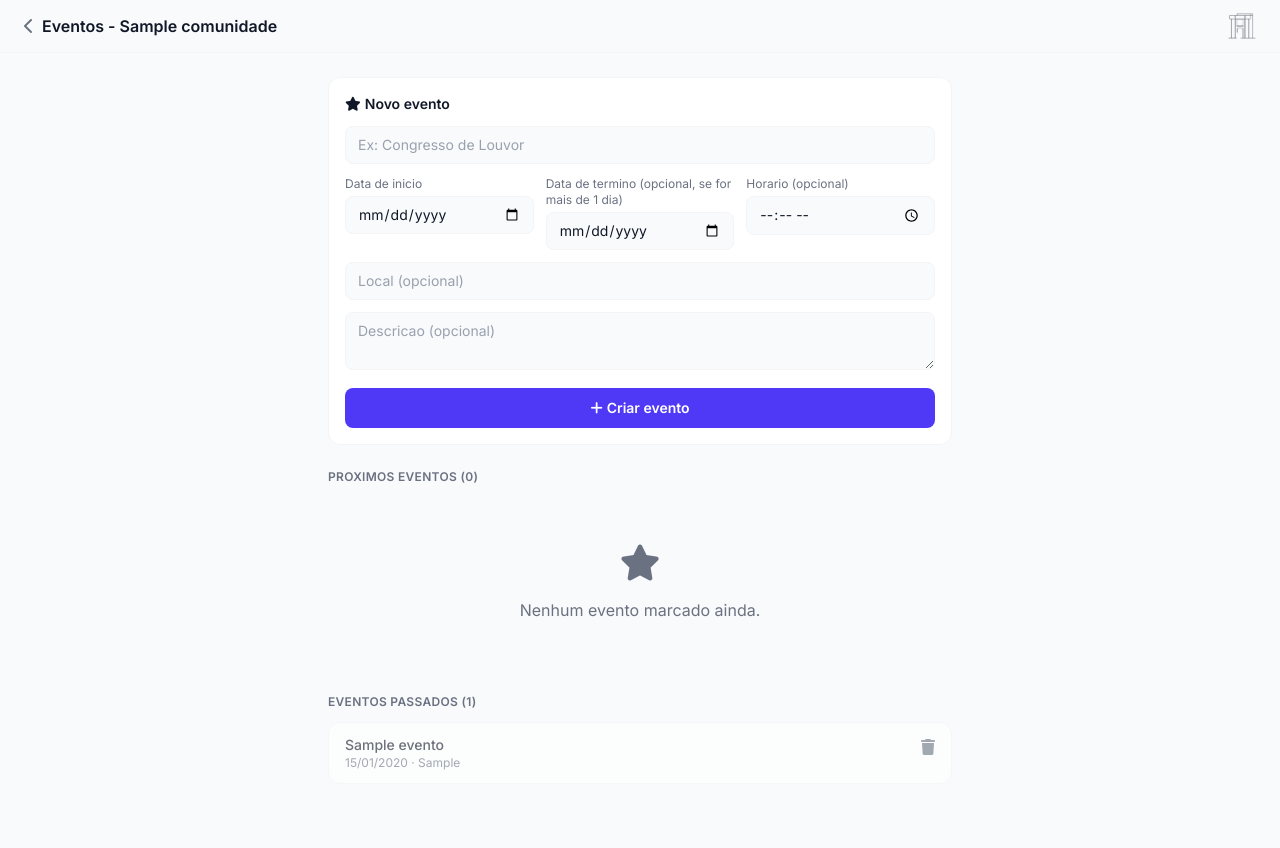
After one commit to swerdne/Swerdne_Piba, a Flask app: page /comunidade/1/eventos in a window 1280 px wide. The commit adds this page. Run offline with Flask 3, Linux system fonts and the light colour scheme; a user stored in the database is signed in; tables that the repository leaves empty hold one stand-in row (values such as "Sample post"); some libraries are stand-ins or nearby versions.

Commit message:
Adiciona aba de Eventos pontuais na comunidade
Novo conceito, separado de Escala: eventos pontuais da comunidade
(congresso, conferencia, culto especial) que nao sao ensaio/culto de
rotina de um ministerio -- so nome, data (com opcao de fim, pra
eventos de varios dias), horario, local e descricao, sem escalacao.
Qualquer vinculado a comunidade ve a lista (separada em proximos e
passados); so admin cria e exclui.

Co-Authored-By: Claude Sonnet 5 <noreply@anthropic.com>

```diff
--- a/app/comunidade/forms.py
+++ b/app/comunidade/forms.py
@@ -1,7 +1,7 @@
 """Formularios Flask-WTF do modulo comunidade."""
 from flask_wtf import FlaskForm
 from flask_wtf.file import FileField, FileAllowed, FileSize
-from wtforms import StringField, TextAreaField, SubmitField, DateField
+from wtforms import StringField, TextAreaField, SubmitField, DateField, TimeField
 from wtforms.validators import DataRequired, Length, Optional, Email
 
 
@@ -39,3 +39,13 @@ class CicloDisponibilidadeForm(FlaskForm):
 class AcaoForm(FlaskForm):
     """Form vazio, usado so para validar o token CSRF em acoes simples (excluir)."""
     pass
+
+
+class EventoForm(FlaskForm):
+    nome = StringField("Nome do evento", validators=[DataRequired(), Length(max=120)])
+    descricao = TextAreaField("Descricao (opcional)", validators=[Optional(), Length(max=2000)])
+    data = DateField("Data de inicio", validators=[DataRequired()])
+    data_fim = DateField("Data de termino (opcional, se for mais de 1 dia)", validators=[Optional()])
+    horario = TimeField("Horario (opcional)", validators=[Optional()])
+    local = StringField("Local (opcional)", validators=[Optional(), Length(max=200)])
+    submit = SubmitField("Criar evento")
--- a/app/comunidade/routes.py
+++ b/app/comunidade/routes.py
@@ -11,8 +11,8 @@ from werkzeug.utils import secure_filename
 
 from app.extensions import db
 from app.comunidade import bp
-from app.comunidade.forms import ComunidadeForm, MembroDiretorioForm, CicloDisponibilidadeForm, AcaoForm
-from app.comunidade.models import Comunidade, UsuarioComunidade, PAPEIS_COMUNIDADE, criar_comunidade
+from app.comunidade.forms import ComunidadeForm, MembroDiretorioForm, CicloDisponibilidadeForm, AcaoForm, EventoForm
+from app.comunidade.models import Comunidade, UsuarioComunidade, PAPEIS_COMUNIDADE, Evento, criar_comunidade
 from app.ministerio.models import Ministerio
 from app.auth.models import User
 from app.notificacoes import Notificacao
@@ -601,6 +601,69 @@ def lideres(comunidade_id):
     return render_template("comunidade/lideres.html", comunidade=comunidade, lideres=lista_lideres)
 
 
+@bp.route("/<int:comunidade_id>/eventos", methods=["GET", "POST"])
+@login_required
+def eventos(comunidade_id):
+    """Eventos pontuais da comunidade (conferencia, culto especial etc.) --
+    diferente de Escala, que e ensaio/culto de rotina escalado por
+    Ministerio (ver Evento em models.py). Qualquer vinculado ve a lista;
+    so admin cria/exclui."""
+    comunidade, eh_dono = _comunidade_visivel_ou_404(comunidade_id)
+    form = EventoForm()
+
+    if form.validate_on_submit():
+        if not eh_dono:
+            flash("Apenas administradores podem criar eventos.", "danger")
+            return redirect(url_for("comunidade.eventos", comunidade_id=comunidade.id))
+
+        evento = Evento(
+            comunidade_id=comunidade.id,
+            nome=form.nome.data.strip(),
+            descricao=(form.descricao.data or "").strip() or None,
+            data=form.data.data,
+            data_fim=form.data_fim.data,
+            horario=form.horario.data,
+            local=(form.local.data or "").strip() or None,
+        )
+        db.session.add(evento)
+        db.session.commit()
+        flash(f'Evento "{evento.nome}" criado!', "success")
+        return redirect(url_for("comunidade.eventos", comunidade_id=comunidade.id))
+
+    hoje = date.today()
+    todos_eventos = Evento.query.filter_by(comunidade_id=comunidade.id).order_by(Evento.data).all()
+    proximos = [e for e in todos_eventos if (e.data_fim or e.data) >= hoje]
+    passados = [e for e in reversed(todos_eventos) if (e.data_fim or e.data) < hoje]
+
+    return render_template(
+        "comunidade/eventos.html",
+        comunidade=comunidade,
+        eh_dono=eh_dono,
+        form=form,
+        proximos=proximos,
+        passados=passados,
+        acao_form=AcaoForm(),
+    )
+
+
+@bp.route("/<int:comunidade_id>/eventos/<int:evento_id>/excluir", methods=["POST"])
+@login_required
+def excluir_evento(comunidade_id, evento_id):
+    comunidade = _comunidade_do_usuario_ou_404(comunidade_id)
+    evento = Evento.query.filter_by(id=evento_id, comunidade_id=comunidade.id).first_or_404()
+    form = AcaoForm()
+
+    if not form.validate_on_submit():
+        flash("Acao invalida.", "danger")
+        return redirect(url_for("comunidade.eventos", comunidade_id=comunidade.id))
+
+    nome = evento.nome
+    db.session.delete(evento)
+    db.session.commit()
+    flash(f'Evento "{nome}" excluido.', "success")
+    return redirect(url_for("comunidade.eventos", comunidade_id=comunidade.id))
+
+
 @bp.route("/<int:comunidade_id>/escalados")
 @login_required
 def escalados(comunidade_id):
--- a/app/templates/comunidade/detalhe.html
+++ b/app/templates/comunidade/detalhe.html
@@ -70,6 +70,11 @@
                 <i class="fa-solid fa-user-tie {{ tema.text_secondary }}"></i>
                 <span class="text-sm {{ tema.text_primary }}">Lideres</span>
             </a>
+            <a href="{{ url_for('comunidade.eventos', comunidade_id=comunidade.id) }}"
+               class="flex items-center gap-2 {{ tema.card_bg }} border {{ tema.card_border }} rounded-xl px-4 py-3 {{ tema.card_bg_hover }} transition">
+                <i class="fa-solid fa-star {{ tema.text_secondary }}"></i>
+                <span class="text-sm {{ tema.text_primary }}">Eventos</span>
+            </a>
         </div>
 
         <div class="flex items-center justify-between">
--- /dev/null
+++ b/app/templates/comunidade/eventos.html
@@ -0,0 +1,150 @@
+{% extends "base.html" %}
+{% block title %}Eventos - {{ comunidade.nome }}{% endblock %}
+
+{% block head %}
+<link rel="preconnect" href="https://fonts.googleapis.com">
+<link href="https://fonts.googleapis.com/css2?family=Inter:wght@400;500;600;700&display=swap" rel="stylesheet">
+<link rel="stylesheet" href="https://cdnjs.cloudflare.com/ajax/libs/font-awesome/6.5.2/css/all.min.css">
+<style>
+    #comunidade-app { font-family: 'Inter', ui-sans-serif, system-ui, sans-serif; }
+</style>
+{% endblock %}
+
+{% from "_macros.html" import logo_inicio %}
+{% block content %}
+<div id="comunidade-app" class="min-h-screen {{ tema.page_bg }} {{ tema.text_primary }}">
+
+    <header class="border-b {{ tema.header_border }} px-4 sm:px-6 py-3 flex items-center justify-between gap-4">
+        <a href="{{ url_for('comunidade.detalhe', comunidade_id=comunidade.id) }}" class="flex items-center gap-2 min-w-0 group" aria-label="Voltar">
+            <i class="fa-solid fa-chevron-left {{ tema.text_secondary }} {{ tema.icon_hover }} transition shrink-0"></i>
+            <span class="font-semibold {{ tema.text_primary }} truncate">Eventos - {{ comunidade.nome }}</span>
+        </a>
+        {{ logo_inicio(tema) }}
+    </header>
+
+    <main class="px-4 sm:px-6 py-6 pb-16 max-w-2xl mx-auto space-y-6">
+
+        {% if eh_dono %}
+        <div class="{{ tema.card_bg }} border {{ tema.card_border }} rounded-xl p-4">
+            <h2 class="text-sm font-semibold {{ tema.text_primary }} mb-3">
+                <i class="fa-solid fa-star mr-1"></i>Novo evento
+            </h2>
+            <form method="POST" class="space-y-3">
+                {{ form.hidden_tag() }}
+                <div>
+                    {{ form.nome(
+                        placeholder="Ex: Congresso de Louvor",
+                        class_="w-full " ~ tema.page_bg ~ " border " ~ tema.card_border ~ " rounded-lg px-3 py-2 text-sm " ~ tema.text_primary ~ " " ~ tema.placeholder ~ " focus:outline-none focus:ring-2 " ~ tema.focus_ring
+                    ) }}
+                    {% for erro in form.nome.errors %}<p class="text-xs text-red-400 mt-1">{{ erro }}</p>{% endfor %}
+                </div>
+                <div class="grid grid-cols-2 sm:grid-cols-3 gap-3">
+                    <div>
+                        {{ form.data.label(class_="block text-xs " ~ tema.text_secondary ~ " mb-1") }}
+                        {{ form.data(class_="w-full " ~ tema.page_bg ~ " border " ~ tema.card_border ~ " rounded-lg px-3 py-2 text-sm " ~ tema.text_primary ~ " focus:outline-none focus:ring-2 " ~ tema.focus_ring) }}
+                        {% for erro in form.data.errors %}<p class="text-xs text-red-400 mt-1">{{ erro }}</p>{% endfor %}
+                    </div>
+                    <div>
+                        {{ form.data_fim.label(class_="block text-xs " ~ tema.text_secondary ~ " mb-1") }}
+                        {{ form.data_fim(class_="w-full " ~ tema.page_bg ~ " border " ~ tema.card_border ~ " rounded-lg px-3 py-2 text-sm " ~ tema.text_primary ~ " focus:outline-none focus:ring-2 " ~ tema.focus_ring) }}
+                    </div>
+                    <div>
+                        {{ form.horario.label(class_="block text-xs " ~ tema.text_secondary ~ " mb-1") }}
+                        {{ form.horario(class_="w-full " ~ tema.page_bg ~ " border " ~ tema.card_border ~ " rounded-lg px-3 py-2 text-sm " ~ tema.text_primary ~ " focus:outline-none focus:ring-2 " ~ tema.focus_ring) }}
+                    </div>
+                </div>
+                <div>
+                    {{ form.local(
+                        placeholder="Local (opcional)",
+                        class_="w-full " ~ tema.page_bg ~ " border " ~ tema.card_border ~ " rounded-lg px-3 py-2 text-sm " ~ tema.text_primary ~ " " ~ tema.placeholder ~ " focus:outline-none focus:ring-2 " ~ tema.focus_ring
+                    ) }}
+                </div>
+                <div>
+                    {{ form.descricao(
+                        rows="2", placeholder="Descricao (opcional)",
+                        class_="w-full " ~ tema.page_bg ~ " border " ~ tema.card_border ~ " rounded-lg px-3 py-2 text-sm " ~ tema.text_primary ~ " " ~ tema.placeholder ~ " focus:outline-none focus:ring-2 " ~ tema.focus_ring
+                    ) }}
+                </div>
+                <button type="submit" class="w-full {{ tema.accent_bg }} {{ tema.accent_bg_hover }} text-white text-sm font-semibold px-4 py-2.5 rounded-lg transition">
+                    <i class="fa-solid fa-plus mr-1"></i>Criar evento
+                </button>
+            </form>
+        </div>
+        {% endif %}
+
+        <div>
+            <h2 class="text-xs font-semibold {{ tema.text_secondary }} uppercase tracking-wide mb-3">
+                Proximos eventos ({{ proximos|length }})
+            </h2>
+            {% if not proximos %}
+            <div class="text-center py-12">
+                <i class="fa-solid fa-star text-4xl {{ tema.text_secondary }}"></i>
+                <p class="mt-4 {{ tema.text_secondary }}">Nenhum evento marcado ainda.</p>
+            </div>
+            {% endif %}
+            <div class="space-y-2">
+                {% for evento in proximos %}
+                <div class="{{ tema.card_bg }} border {{ tema.card_border }} rounded-xl px-4 py-3">
+                    <div class="flex items-start justify-between gap-3">
+                        <div class="min-w-0">
+                            <p class="text-sm font-medium {{ tema.text_primary }} truncate">{{ evento.nome }}</p>
+                            <p class="text-xs {{ tema.text_secondary }}">
+                                {{ evento.data.strftime('%d/%m/%Y') }}
+                                {% if evento.data_fim and evento.data_fim != evento.data %} a {{ evento.data_fim.strftime('%d/%m/%Y') }}{% endif %}
+                                {% if evento.horario %} &middot; {{ evento.horario.strftime('%H:%M') }}{% endif %}
+                                {% if evento.local %} &middot; {{ evento.local }}{% endif %}
+                            </p>
+                            {% if evento.descricao %}
+                            <p class="text-xs {{ tema.text_secondary }} mt-1">{{ evento.descricao }}</p>
+                            {% endif %}
+                        </div>
+                        {% if eh_dono %}
+                        <form method="POST" action="{{ url_for('comunidade.excluir_evento', comunidade_id=comunidade.id, evento_id=evento.id) }}"
+                              onsubmit="return confirm('Excluir o evento \'{{ evento.nome }}\'?');" class="shrink-0">
+                            {{ acao_form.hidden_tag() }}
+                            <button type="submit" title="Excluir evento" class="{{ tema.text_secondary }} hover:text-red-400 transition">
+                                <i class="fa-solid fa-trash"></i>
+                            </button>
+                        </form>
+                        {% endif %}
+                    </div>
+                </div>
+                {% endfor %}
+            </div>
+        </div>
+
+        {% if passados %}
+        <div>
+            <h2 class="text-xs font-semibold {{ tema.text_secondary }} uppercase tracking-wide mb-3">
+                Eventos passados ({{ passados|length }})
+            </h2>
+            <div class="space-y-2">
+                {% for evento in passados %}
+                <div class="{{ tema.card_bg }} border {{ tema.card_border }} rounded-xl px-4 py-3 opacity-60">
+                    <div class="flex items-start justify-between gap-3">
+                        <div class="min-w-0">
+                            <p class="text-sm font-medium {{ tema.text_primary }} truncate">{{ evento.nome }}</p>
+                            <p class="text-xs {{ tema.text_secondary }}">
+                                {{ evento.data.strftime('%d/%m/%Y') }}
+                                {% if evento.local %} &middot; {{ evento.local }}{% endif %}
+                            </p>
+                        </div>
+                        {% if eh_dono %}
+                        <form method="POST" action="{{ url_for('comunidade.excluir_evento', comunidade_id=comunidade.id, evento_id=evento.id) }}"
+                              onsubmit="return confirm('Excluir o evento \'{{ evento.nome }}\'?');" class="shrink-0">
+                            {{ acao_form.hidden_tag() }}
+                            <button type="submit" title="Excluir evento" class="{{ tema.text_secondary }} hover:text-red-400 transition">
+                                <i class="fa-solid fa-trash"></i>
+                            </button>
+                        </form>
+                        {% endif %}
+                    </div>
+                </div>
+                {% endfor %}
+            </div>
+        </div>
+        {% endif %}
+
+    </main>
+</div>
+{% endblock %}
```
Also changed, not shown: app/comunidade/models.py (+29 -0 lines), migrations/versions/1d89018f9c8f_adiciona_eventos_da_comunidade.py (added, +37 -0 lines), tests/test_comunidade.py (+153 -0 lines), app/static/css/style.css.
